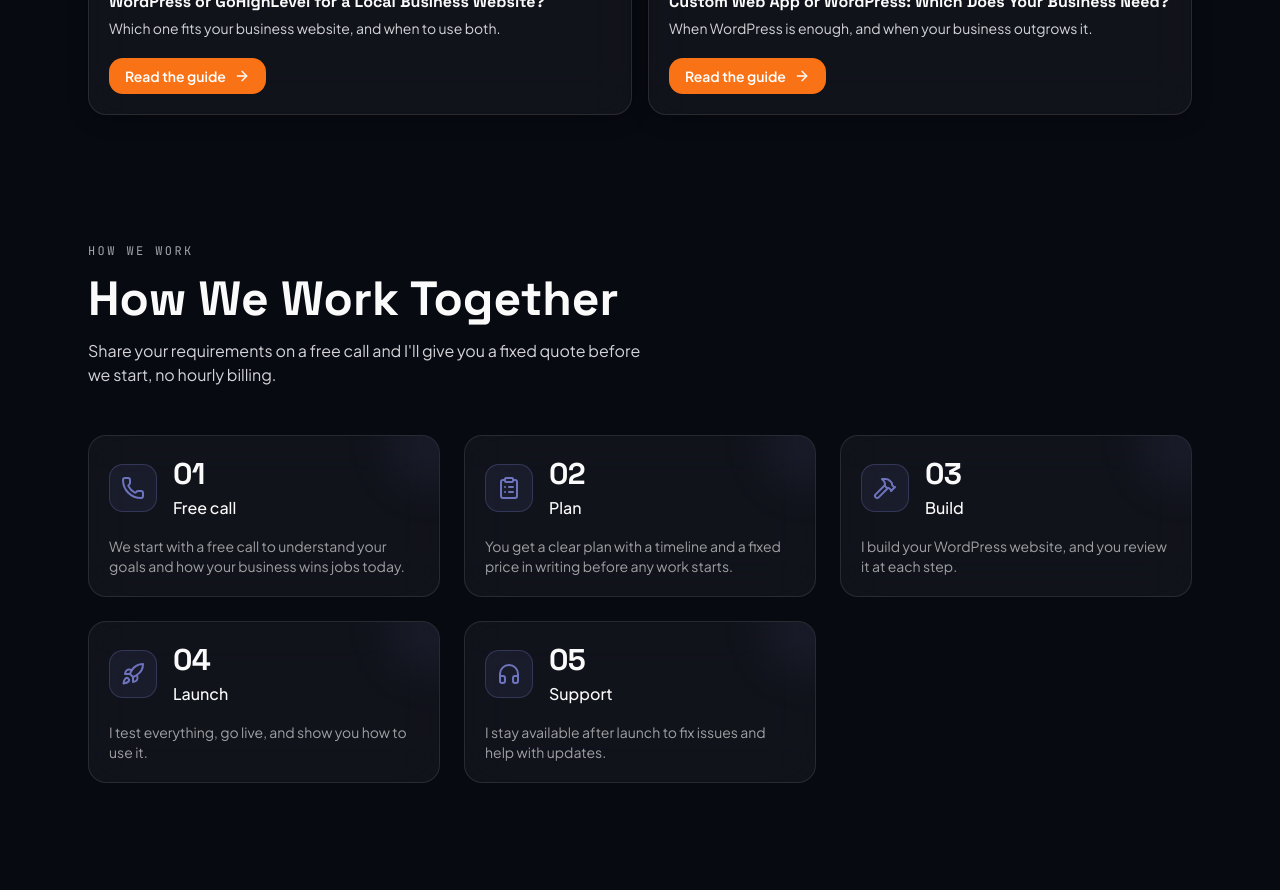
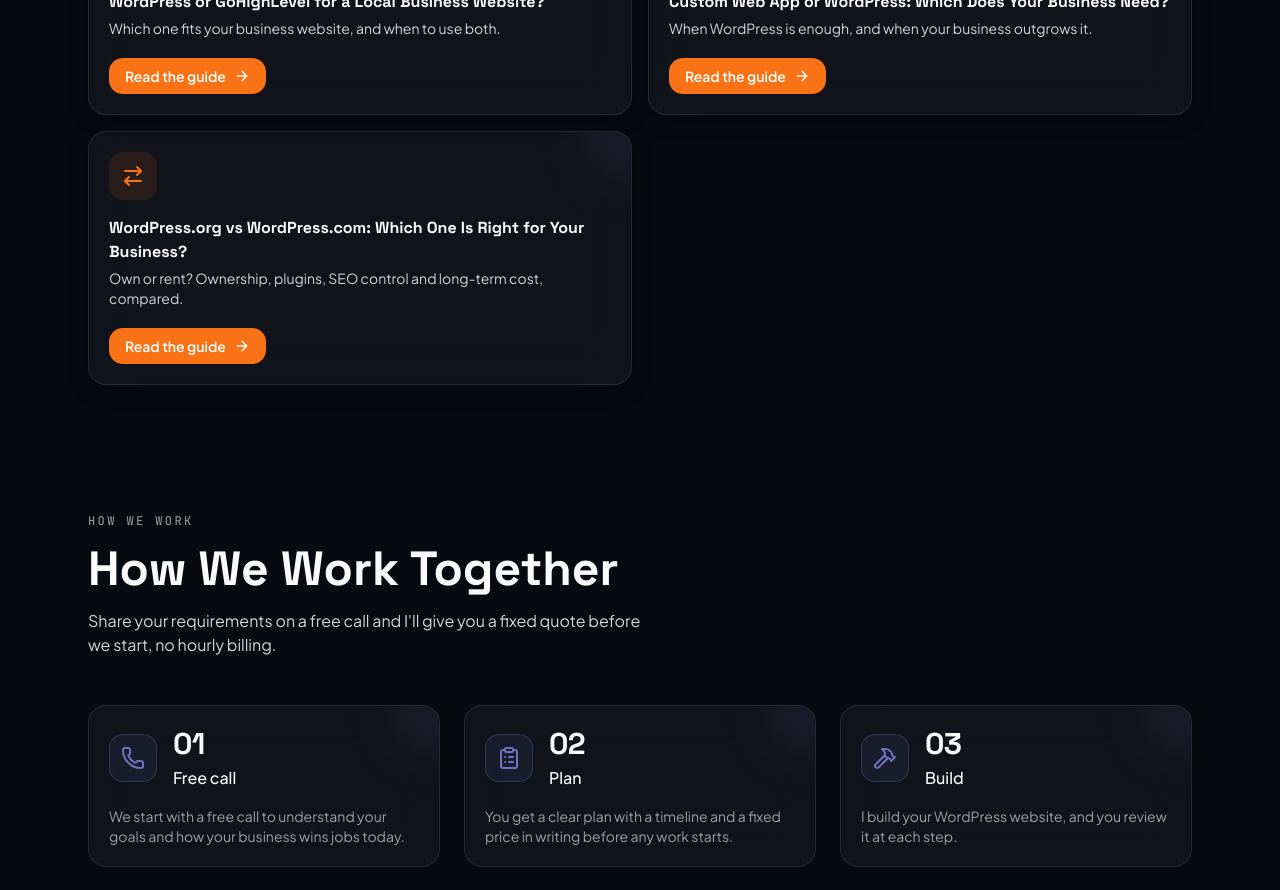
Before and after one commit to sohail-works/sohailworks-site, a Next.js app: page /wordpress-development-services in a window 1280 px wide. Shown: the part 3680-4570 px from the top of the page. Built offline with nearby package versions, Linux system fonts and the light colour scheme.

Commit message:
Add WordPress.org vs WordPress.com guide to Related guides

```diff
--- a/app/wordpress-development-services/page.js
+++ b/app/wordpress-development-services/page.js
@@ -315,6 +315,12 @@ const WP_RELATED_GUIDES = [
     title: "Custom Web App or WordPress: Which Does Your Business Need?",
     desc: "When WordPress is enough, and when your business outgrows it.",
     href: "https://www.sohailworks.com/guides/custom-web-app-vs-wordpress",
+  },
+  {
+    icon: ArrowRightLeft,
+    title: "WordPress.org vs WordPress.com: Which One Is Right for Your Business?",
+    desc: "Own or rent? Ownership, plugins, SEO control and long-term cost, compared.",
+    href: "https://www.sohailworks.com/guides/wordpress-org-vs-wordpress-com",
   },
 ];
 
```
